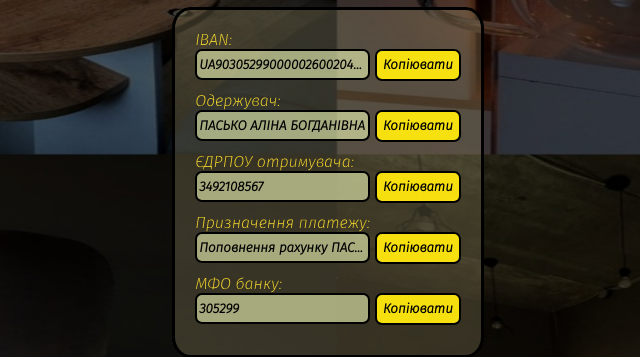
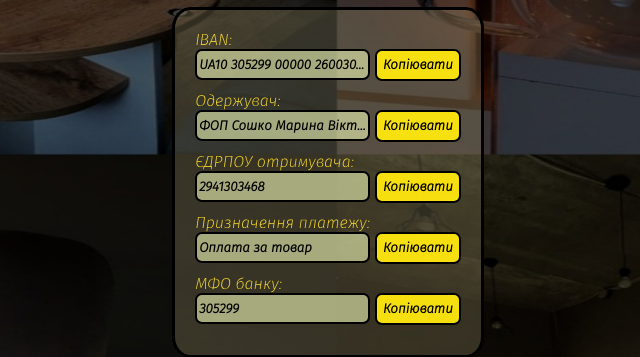
Before and after one commit to YurchykD/plush_nail_space, a website: page payment_details.html in a window 1280 px wide. Shown: the part 461-818 px from the top of the page, 312-952 px from the left. Drawn offline with Linux system fonts and the light colour scheme; a web font is replaced by a local one.

Commit message:
Update payment_details.html
New detaila

```diff
--- a/payment_details.html
+++ b/payment_details.html
@@ -30,7 +30,7 @@
             <div>
                 <label class="form__label" for="field2">IBAN:</label>
                 <p class="form__p">
-                    <input class="form__input" type="text" id="field2" value="UA903052990000026002046203884" readonly>
+                    <input class="form__input" type="text" id="field2" value="UA10 305299 00000 26003016206876" readonly>
                     <button class="form__button" type="button" onclick="copyToClipboard('field2')">Копіювати</button>
                 </p>
                 <span id="tooltip2" class="copied-tooltip">Скопійовано</span>
@@ -39,7 +39,7 @@
             <div>
                 <label class="form__label" for="field1">Одержувач:</label>
                 <p class="form__p">
-                    <input class="form__input" type="text" id="field1" value="ПАСЬКО АЛІНА БОГДАНІВНА" readonly>
+                    <input class="form__input" type="text" id="field1" value="ФОП Сошко Марина Вікторівна" readonly>
                     <button class="form__button" type="button" onclick="copyToClipboard('field1')">Копіювати</button>
                 </p>
                 <span id="tooltip1" class="copied-tooltip">Скопійовано</span>
@@ -48,7 +48,7 @@
             <div>
                 <label class="form__label" for="field4">ЄДРПОУ отримувача:</label>
                 <p class="form__p">
-                    <input class="form__input" type="text" id="field4" value="3492108567" readonly>
+                    <input class="form__input" type="text" id="field4" value="2941303468" readonly>
                     <button class="form__button" type="button" onclick="copyToClipboard('field4')">Копіювати</button>
                 </p>
                 <span id="tooltip4" class="copied-tooltip">Скопійовано</span>
@@ -57,7 +57,7 @@
             <div>
                 <label class="form__label" for="field5">Призначення платежу:</label>
                 <p class="form__p">
-                    <input class="form__input" type="text" id="field5" value="Поповнення рахунку ПАСЬКО АЛІНА БОГДАНІВНА" readonly>
+                    <input class="form__input" type="text" id="field5" value="Оплата за товар" readonly>
                     <button class="form__button" type="button" onclick="copyToClipboard('field5')">Копіювати</button>
                 </p>
                 <span id="tooltip5" class="copied-tooltip">Скопійовано</span>
```
